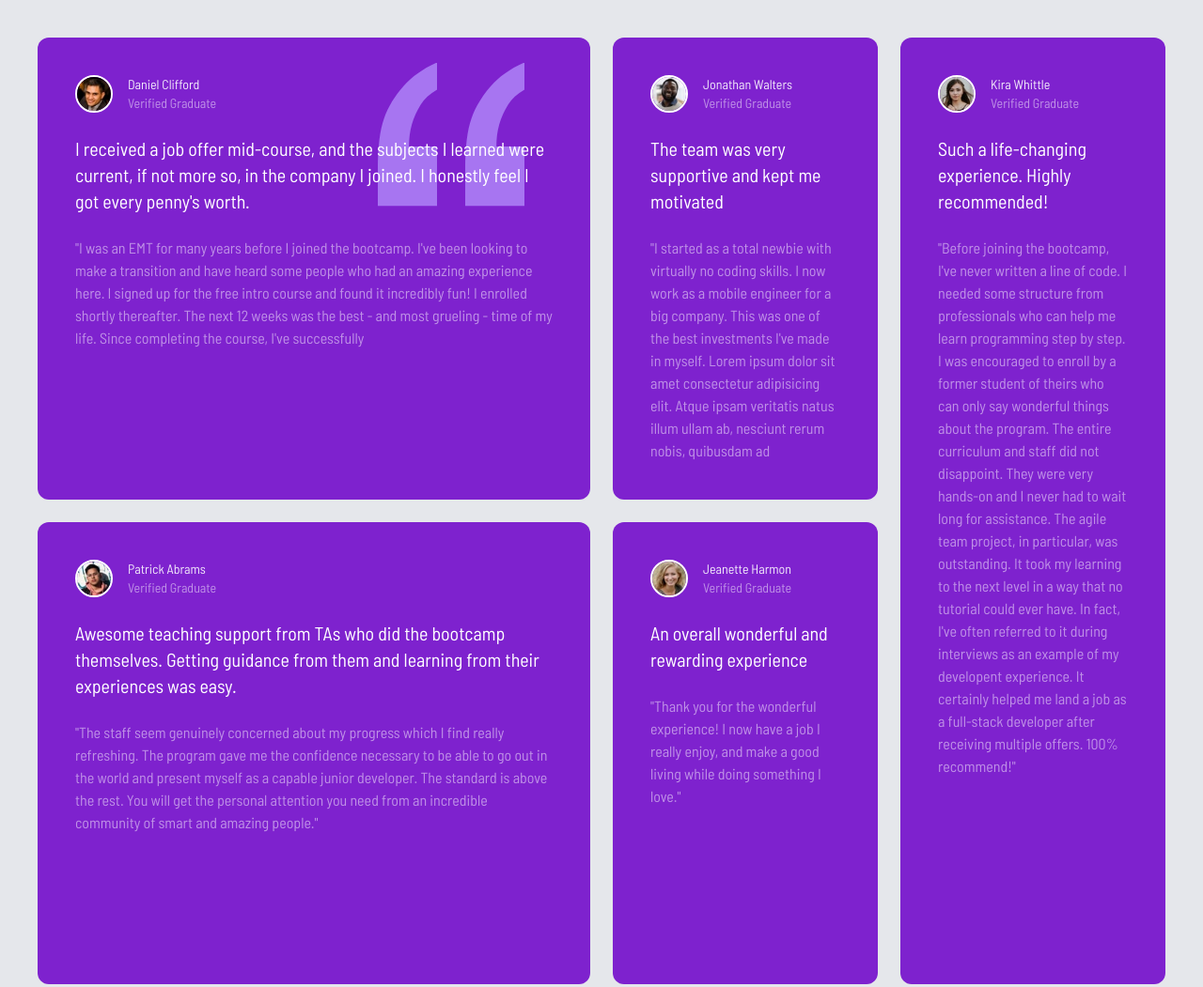
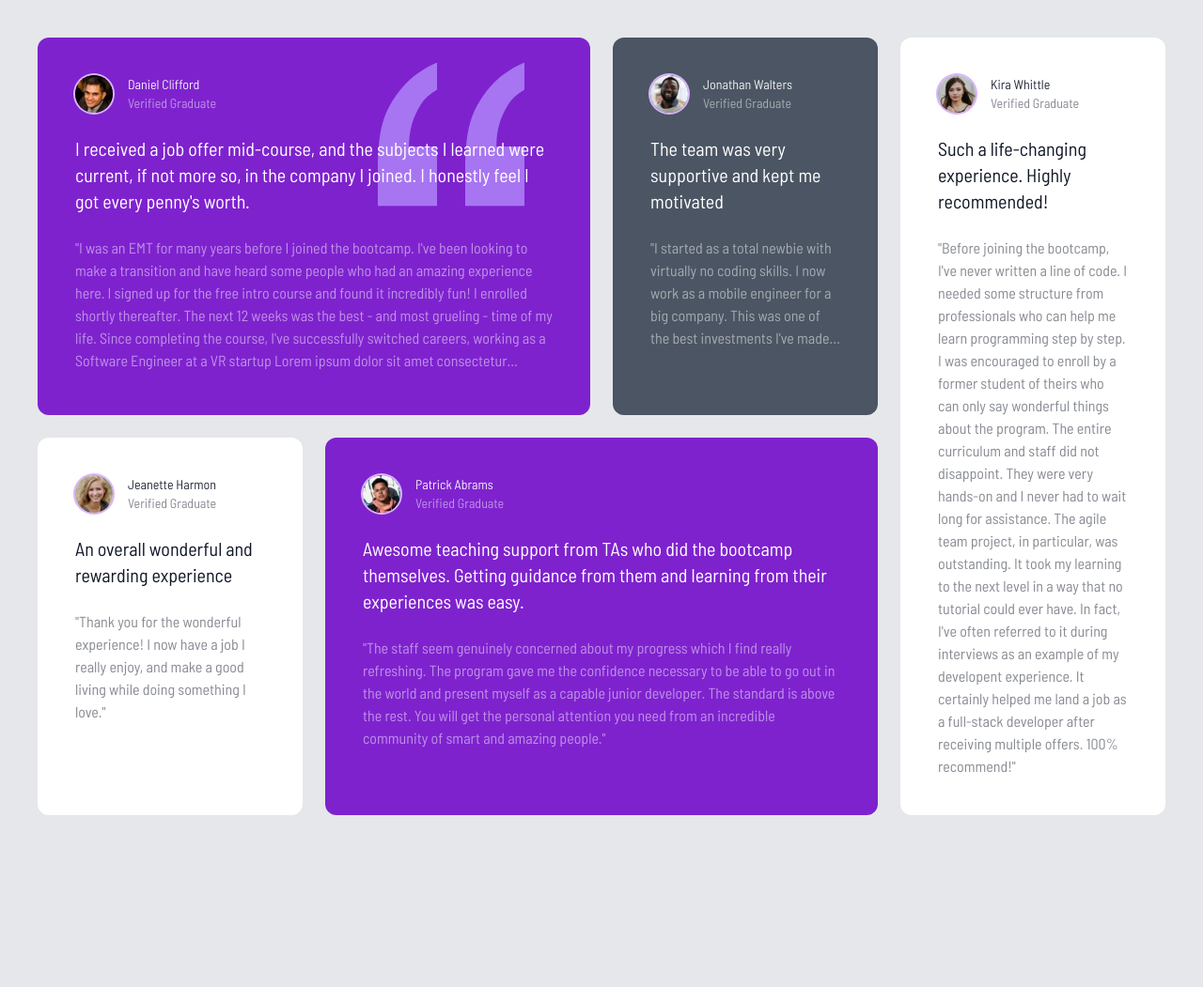
Before and after one commit to alziani/Testimonial-Grid-Project, a website: page index.html in a window 1280 px wide. Shown: the whole page at 94% size. After the commit the page ends 908 px from the top, so only its background shows below. Drawn offline with Linux system fonts and the light colour scheme; a web font is replaced by a local one.

Commit message:
finishing the project

```diff
--- a/index.html
+++ b/index.html
@@ -16,87 +16,100 @@
     <!-- Global Container -->
     <div class="container mx-auto max-w-7xl p-2 md:p-10">
       <!-- Grid Container -->
-      <div class="text-white grid grid-rows-2 grid-cols-4 gap-6">
+      <div
+        class="text-white flex flex-col space-y-0.2 md:grid md:grid-rows-2 md:grid-cols-4 gap-6"
+      >
         <!-- Box -->
 
         <div
           class="relative col-span-2 flex flex-col space-y-6 rounded-xl p-10 bg-purple-700"
         >
-          <div class="flex items-center space-x-4">
-            <div
-              class="flex justify-center items-center rounded-full w-10 h-10 border-white border-2"
-            >
+          <div class="flex space-x-4">
             <img
-                src="./images/image-daniel.jpg"
+              src="./images/image-daniel.jpg "
               alt=""
-                class="rounded-full"
+              class="rounded-full w-10 h-10 ring-2 ring-purple-300"
             />
-            </div>
-            <div class="flex flex-col">
-              <span class="text-sm opacity-90">Daniel Clifford</span>
-              <span class="text-sm opacity-50">Verified Graduate</span>
+            <div class="text-sm">
+              <h1 class="opacity-90">Daniel Clifford</h1>
+              <span class="opacity-50">Verified Graduate</span>
             </div>
           </div>
 
-          <p class="text-left text-xl z-10">
+          <p class="text-xl z-10">
             I received a job offer mid-course, and the subjects I learned were
             current, if not more so, in the company I joined. I honestly feel I
             got every penny's worth.
           </p>
-          <p class="opacity-50">
+          <p class="opacity-50 line-clamp-6">
             "I was an EMT for many years before I joined the bootcamp. I've been
             looking to make a transition and have heard some people who had an
             amazing experience here. I signed up for the free intro course and
             found it incredibly fun! I enrolled shortly thereafter. The next 12
             weeks was the best - and most grueling - time of my life. Since
-            completing the course, I've successfully
+            completing the course, I've successfully switched careers, working
+            as a Software Engineer at a VR startup Lorem ipsum dolor sit amet
+            consectetur adipisicing elit. Expedita a ut, maiores alias possimus
+            eligendi sunt at distinctio autem. Iste itaque aliquam optio
+            officiis quibusdam esse quas amet ipsum repellat. Lorem ipsum dolor
+            sit, amet consectetur adipisicing elit. Praesentium similique eos
+            eum consectetur exercitationem blanditiis fugiat nam qui ab nobis
+            placeat eaque veritatis, nisi sapiente illum ducimus est voluptatem.
+            Aliquid Lorem ipsum dolor sit amet consectetur adipisicing elit.
+            Quasi placeat deleniti totam itaque commodi fugiat, sapiente
+            blanditiis dolorem quos vitae ea minima distinctio delectus
+            voluptate? Fuga sint excepturi amet adipisci. Lorem ipsum dolor sit
+            amet consectetur adipisicing elit. Molestias voluptatem velit
+            repudiandae id cumque quam inventore explicabo vero nihil dicta. "
           </p>
           <img
             src="./images/bg-pattern-quotation.svg"
             alt=""
-            class="absolute -top-2 right-10 scale-125 md:top-7 md:right-24 md:scale-150"
+            class="absolute -top-3 right-10 scale-125 md:top-7 md:right-24 md:scale-150"
           />
         </div>
-        <div class="flex flex-col space-y-6 rounded-xl p-10 bg-purple-700">
+        <div class="flex flex-col space-y-6 rounded-xl p-10 bg-gray-600">
           <div class="flex items-center space-x-4">
-            <div
-              class="flex justify-center items-center rounded-full w-10 h-10 border-white border-2"
-            >
             <img
               src="./images/image-jonathan.jpg"
               alt=""
-                class="rounded-full"
+              class="rounded-full w-10 h-10 ring-2 ring-purple-300"
             />
-            </div>
-            <div class="flex flex-col">
-              <span class="text-sm opacity-90">Jonathan Walters</span>
-              <span class="text-sm opacity-50">Verified Graduate</span>
+            <div class="text-sm">
+              <h1 class="opacity-90">Jonathan Walters</h1>
+              <span class="opacity-50">Verified Graduate</span>
             </div>
           </div>
 
           <p class="text-left text-xl z-10">
             The team was very supportive and kept me motivated
           </p>
-          <p class="opacity-50">
+          <p class="opacity-50 line-clamp-5">
             "I started as a total newbie with virtually no coding skills. I now
             work as a mobile engineer for a big company. This was one of the
             best investments I've made in myself. Lorem ipsum dolor sit amet
             consectetur adipisicing elit. Atque ipsam veritatis natus illum
-            ullam ab, nesciunt rerum nobis, quibusdam ad
+            ullam ab, nesciunt rerum nobis, quibusdam ad Lorem ipsum dolor sit
+            amet consectetur, adipisicing elit. Quod, ut fuga tenetur veritatis
+            tempore aperiam magni optio eos doloremque, dignissimos earum
+            laudantium natus quasi! Necessitatibus quo possimus quam laudantium
+            mollitia cum veritatis veniam, ad illo distinctio enim aliquam non!
+            Consectetur labore non quis voluptatem tenetur deserunt, maxime vero
+            blanditiis odit. "
           </p>
         </div>
         <div
-          class="flex flex-col row-span-2 space-y-6 rounded-xl p-10 bg-purple-700"
+          class="flex flex-col row-span-2 space-y-6 text-gray-900 rounded-xl p-10 bg-white"
         >
-          <div class="flex items-center space-x-4">
-            <div
-              class="flex justify-center items-center rounded-full w-10 h-10 border-white border-2"
-            >
-              <img src="./images/image-kira.jpg" alt="" class="rounded-full" />
-            </div>
-            <div class="flex flex-col">
-              <span class="text-sm opacity-90">Kira Whittle</span>
-              <span class="text-sm opacity-50">Verified Graduate</span>
+          <div class="flex space-x-4">
+            <img
+              src="./images/image-kira.jpg"
+              alt=""
+              class="rounded-full w-10 h-10 ring-2 ring-purple-300"
+            />
+            <div class="text-sm">
+              <h1 class="opacity-90">Kira Whittle</h1>
+              <span class="opacity-50">Verified Graduate</span>
             </div>
           </div>
 
@@ -120,21 +133,41 @@
         </div>
 
         <div
+          class="flex flex-col space-y-6 text-gray-900 rounded-xl p-10 bg-white"
+        >
+          <div class="flex space-x-4">
+            <img
+              src="./images/image-jeanette.jpg"
+              alt=""
+              class="rounded-full w-10 h-10 ring-2 ring-purple-300"
+            />
+            <div class="text-sm">
+              <h1 class="opacity-90">Jeanette Harmon</h1>
+              <span class="opacity-50">Verified Graduate</span>
+            </div>
+          </div>
+
+          <p class="text-left text-xl z-10">
+            An overall wonderful and rewarding experience
+          </p>
+          <p class="opacity-50">
+            "Thank you for the wonderful experience! I now have a job I really
+            enjoy, and make a good living while doing something I love."
+          </p>
+        </div>
+
+        <div
           class="flex flex-col space-y-6 rounded-xl p-10 bg-purple-700 col-span-2"
         >
-          <div class="flex items-center space-x-4">
-            <div
-              class="flex justify-center items-center rounded-full w-10 h-10 border-white border-2"
-            >
+          <div class="flex space-x-4">
             <img
               src="./images/image-patrick.jpg"
               alt=""
-                class="rounded-full"
+              class="rounded-full w-10 h-10 ring-2 ring-purple-300"
             />
-            </div>
-            <div class="flex flex-col">
-              <span class="text-sm opacity-90">Patrick Abrams</span>
-              <span class="text-sm opacity-50">Verified Graduate</span>
+            <div class="text-sm">
+              <h1 class="opacity-90">Patrick Abrams</h1>
+              <span class="opacity-50">Verified Graduate</span>
             </div>
           </div>
 
@@ -152,32 +185,6 @@
             and amazing people."
           </p>
         </div>
-
-        <div class="flex flex-col space-y-6 rounded-xl p-10 bg-purple-700">
-          <div class="flex items-center space-x-4">
-            <div
-              class="flex justify-center items-center rounded-full w-10 h-10 border-white border-2"
-            >
-              <img
-                src="./images/image-jeanette.jpg"
-                alt=""
-                class="rounded-full"
-              />
-            </div>
-            <div class="flex flex-col">
-              <span class="text-sm opacity-90">Jeanette Harmon</span>
-              <span class="text-sm opacity-50">Verified Graduate</span>
-            </div>
-          </div>
-
-          <p class="text-left text-xl z-10">
-            An overall wonderful and rewarding experience
-          </p>
-          <p class="opacity-50">
-            "Thank you for the wonderful experience! I now have a job I really
-            enjoy, and make a good living while doing something I love."
-          </p>
-        </div>
       </div>
     </div>
   </body>
--- a/package.json
+++ b/package.json
@@ -11,6 +11,7 @@
   "author": "",
   "license": "ISC",
   "devDependencies": {
+    "@tailwindcss/line-clamp": "^0.4.4",
     "tailwindcss": "^3.3.3"
   }
 }
--- a/tailwind.config.js
+++ b/tailwind.config.js
@@ -14,5 +14,5 @@ module.exports = {
       },
     },
   },
-  plugins: [],
+  plugins: [require("@tailwindcss/line-clamp")],
 };
```
Also changed, not shown: css/style.css, 1 other file. Lines whose indentation alone changed are shown as unchanged.
